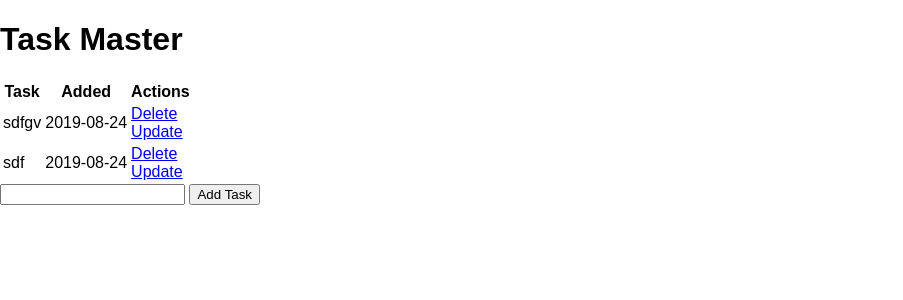
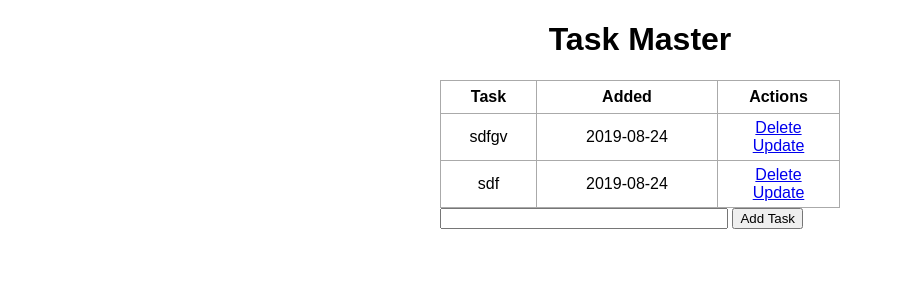
Before and after one commit to codevictory/flask-crud-tutorial, a Flask app: page / in a window 1280 px wide. Shown: the top 300 px of the page, without its empty margins (0-903 px from the left). Run offline with Flask 2, Linux system fonts and the light colour scheme; data comes from the database, SQL or seed files in the repository.

Commit message:
appearance fixes

```diff
--- a/static/css/main.css
+++ b/static/css/main.css
@@ -1,4 +1,38 @@
-body {
+body,
+html {
 	margin: 0;
 	font-family: sans-serif;
 }
+
+.content {
+	margin: 0 auto;
+	width: 400px;
+}
+
+table,
+td,
+th {
+	border: 1px solid #aaa;
+}
+
+table {
+	border-collapse: collapse;
+	width: 100%;
+}
+
+th {
+	height: 30px;
+}
+
+td {
+	text-align: center;
+	padding: 5px;
+}
+
+.form {
+	margin-top: 20px;
+}
+
+#content {
+	width: 70%;
+}
--- a/templates/index.html
+++ b/templates/index.html
@@ -6,7 +6,7 @@
 
 {% block body %}
 <div class="content">
-    <h1>Task Master</h1>
+    <h1 style="text-align: center">Task Master</h1>
 
     {% if tasks|length < 1 %}
         <h4>All done! Keep yourself busy by adding new tasks below.</1>
```
